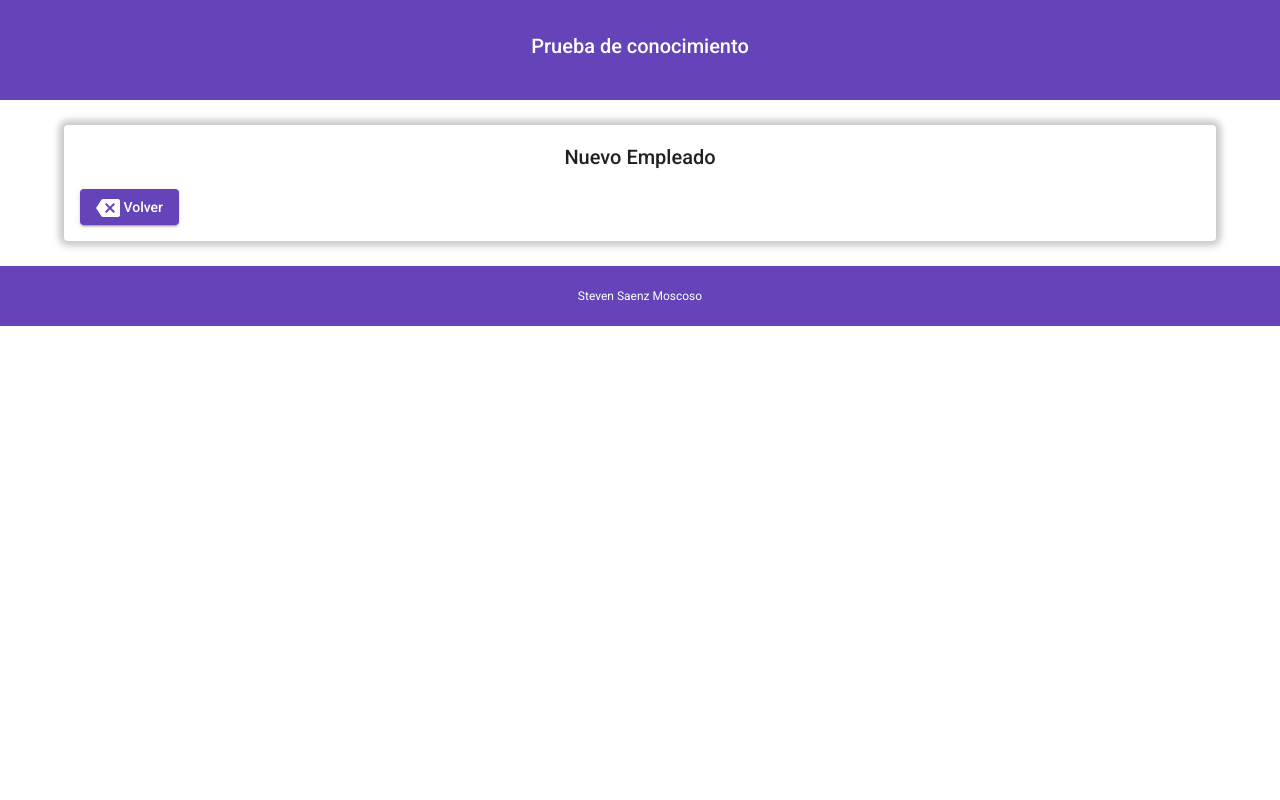
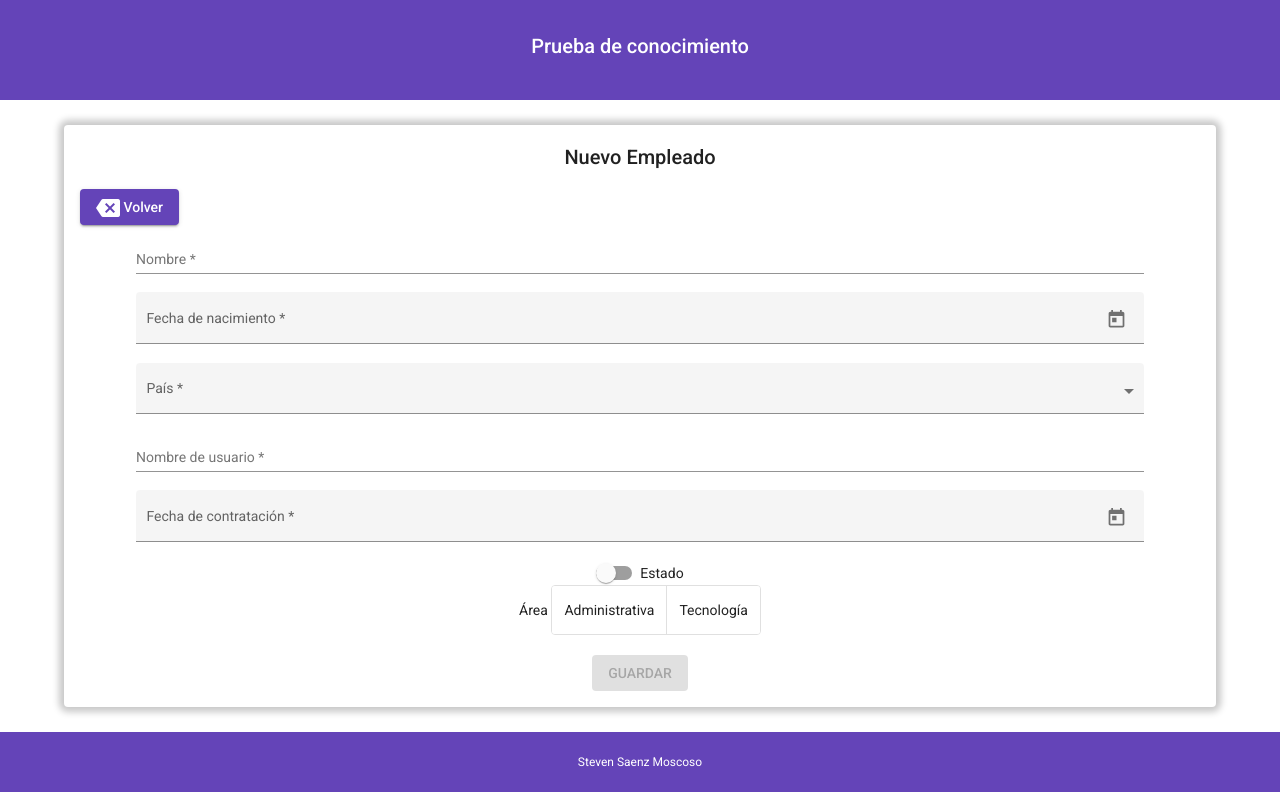
Before and after one commit to steven96SaMo/beam-project, an Angular app: page /create in a window 1280 px wide. Built offline with nearby package versions, Linux system fonts and the light colour scheme.

Commit message:
some updates

```diff
--- a/package.json
+++ b/package.json
@@ -10,6 +10,7 @@
   },
   "private": true,
   "dependencies": {
+    "@angular-material-extensions/select-country": "^5.0.1",
     "@angular/animations": "~12.0.2",
     "@angular/cdk": "^12.2.7",
     "@angular/common": "~12.0.2",
--- a/src/app/view/create/create.component.html
+++ b/src/app/view/create/create.component.html
@@ -2,12 +2,97 @@
     <mat-card>
         <mat-card-content>
             <h2>Nuevo Empleado</h2>
-            <div style="width: 100%; text-align: left;">
+            <div style="width: 100%; text-align: left; margin-bottom: 10px;">
                 <button mat-raised-button class="backButton" (click)="back()">
                     <mat-icon>backspace</mat-icon> Volver
                 </button>
             </div>
-
+            <form [formGroup]="employeeForm" (ngSubmit)="createEmployee(employeeForm)">
+                <div style="width: 90%; margin: auto">
+                    <mat-form-field>
+                        <mat-label>Nombre</mat-label>
+                        <input matInput type="text" formControlName="name" required />
+                        <mat-error *ngIf="employeeForm.controls.name.invalid">{{ getErrorMessage("name") }}
+                        </mat-error>
+                    </mat-form-field>
+                    <mat-form-field appearance="fill">
+                        <mat-label>Fecha de nacimiento</mat-label>
+                        <input matInput [matDatepicker]="dp3" [disabled]="true" formControlName="dateOfBirth">
+                        <mat-datepicker-toggle matSuffix [for]="dp3"></mat-datepicker-toggle>
+                        <mat-datepicker #dp3 disabled="false"></mat-datepicker>
+                        <mat-error *ngIf="employeeForm.controls.dateOfBirth.invalid">{{ getErrorMessage("dateOfBirth")
+                            }}
+                        </mat-error>
+                    </mat-form-field>
+                    <mat-form-field appearance="fill">
+                        <mat-label>País</mat-label>
+                        <select matNativeControl formControlName="country" required>
+                            <option value="" selected></option>
+                            <option value="saab">Saab</option>
+                            <option value="mercedes">Mercedes</option>
+                            <option value="audi">Audi</option>
+                        </select>
+                        <mat-error *ngIf="employeeForm.controls.country.invalid">{{ getErrorMessage("country")
+                            }}
+                        </mat-error>
+                    </mat-form-field>
+                    <mat-form-field>
+                        <mat-label>Nombre de usuario</mat-label>
+                        <input matInput type="text" formControlName="userName" required />
+                        <mat-error *ngIf="employeeForm.controls.userName.invalid">{{ getErrorMessage("userName") }}
+                        </mat-error>
+                    </mat-form-field>
+                    <mat-form-field appearance="fill">
+                        <mat-label>Fecha de contratación</mat-label>
+                        <input matInput [matDatepicker]="dp4" [disabled]="true" formControlName="hiringDate">
+                        <mat-datepicker-toggle matSuffix [for]="dp4"></mat-datepicker-toggle>
+                        <mat-datepicker #dp4 disabled="false"></mat-datepicker>
+                        <mat-error *ngIf="employeeForm.controls.hiringDate.invalid">{{ getErrorMessage("hiringDate")
+                            }}
+                        </mat-error>
+                    </mat-form-field>
+                    <mat-slide-toggle [(ngModel)]="isChecked" formControlName="state">Estado</mat-slide-toggle>
+                </div>
+                <div style="width: 90%; margin: auto">
+                    <mat-label>Área </mat-label>
+                    <mat-button-toggle-group formControlName="area" [(ngModel)]="valueArea" aria-label="Font Style">
+                        <mat-button-toggle value="Administrativa">Administrativa</mat-button-toggle>
+                        <mat-button-toggle value="Tecnología">Tecnología</mat-button-toggle>
+                    </mat-button-toggle-group>
+                    <mat-form-field *ngIf="valueArea == 'Administrativa'">
+                        <mat-label>Cargo</mat-label>
+                        <select matNativeControl [(ngModel)]="valueJobTitle" formControlName="jobTitle" required>
+                            <option value="" selected></option>
+                            <option value="Fundador y CEO">Fundador y CEO</option>
+                            <option value="Recursos Humanos">Recursos Humanos</option>
+                        </select>
+                        <mat-error *ngIf="employeeForm.controls.jobTitle.invalid">{{ getErrorMessage("jobTitle")
+                            }}
+                        </mat-error>
+                    </mat-form-field>
+                    <mat-form-field *ngIf="valueArea == 'Tecnología'">
+                        <mat-label>Cargo</mat-label>
+                        <select matNativeControl [(ngModel)]="valueJobTitle" formControlName="jobTitle" required>
+                            <option value="" selected></option>
+                            <option value="Programador">Programador</option>
+                            <option value="Diseñador">Diseñador</option>
+                        </select>
+                        <mat-error *ngIf="employeeForm.controls.jobTitle.invalid">{{ getErrorMessage("jobTitle")
+                            }}
+                        </mat-error>
+                    </mat-form-field>
+                    <mat-form-field *ngIf="valueJobTitle == 'Fundador y CEO'">
+                        <mat-label>Comisión</mat-label>
+                        <input matInput type="number" formControlName="commission" required />
+                        <mat-error *ngIf="employeeForm.controls.commission.invalid">{{ getErrorMessage("commission") }}
+                        </mat-error>
+                    </mat-form-field>
+                </div>
+                <br />
+                <button mat-raised-button color="primary" [disabled]="employeeForm.invalid">
+                    GUARDAR
+                </button>
+            </form>
         </mat-card-content>
     </mat-card>
 </section>
--- a/src/app/view/create/create.component.scss
+++ b/src/app/view/create/create.component.scss
@@ -4,6 +4,10 @@
     box-shadow: 0px 0px 7px 5px rgba(0,0,0,0.22);
 }
 
+.mat-form-field {
+    width: 100%;
+}
+
 .backButton {
     background-color: #6444B8;
     color: #FFFFFF;
--- a/src/app/view/create/create.component.ts
+++ b/src/app/view/create/create.component.ts
@@ -1,5 +1,6 @@
 import { Component, OnInit } from '@angular/core';
 import { Router } from '@angular/router';
+import { FormGroup, FormBuilder, FormControl, Validators } from '@angular/forms';
 
 @Component({
   selector: 'app-create',
@@ -8,15 +9,54 @@ import { Router } from '@angular/router';
 })
 export class CreateComponent implements OnInit {
 
+  employeeForm!: FormGroup
+  isChecked = false;
+  valueJobTitle = "";
+  valueArea = "";
+
   constructor(
     private router: Router,
+    private formBuilder: FormBuilder,
   ) { }
 
   ngOnInit(): void {
+    this.initForms()
   }
 
   back() {
     this.router.navigate(["/"])
   }
 
+  initForms() {
+    this.employeeForm = this.formBuilder.group({
+      name: new FormControl("", [Validators.required]),
+      dateOfBirth: new FormControl("", [Validators.required]),
+      country: new FormControl("", [Validators.required]),
+      userName: new FormControl("", [Validators.required, Validators.pattern('[A-Za-z0-9]+')]),
+      hiringDate: new FormControl("", [Validators.required]),
+      state: new FormControl(""),
+      area: new FormControl("", [Validators.required]),
+      jobTitle: new FormControl("", [Validators.required]),
+      commission: new FormControl("0", [Validators.required])
+    })
+  }
+
+  createEmployee(form: FormGroup) {
+    console.log(form)
+    if (form.valid) {
+    }
+  }
+
+  getErrorMessage(component: string) {
+    let errorMessage = ""
+    switch (component) {
+      case "password":
+        errorMessage = this.employeeForm.get("password")!.hasError("required")
+          ? "Campo requerido"
+          : ""
+        break
+    }
+    return errorMessage
+  }
+
 }
```
Also changed, not shown: src/app/app.module.ts (+13 -0 lines), 1 other file (tests, documents, lock files or other folders).
